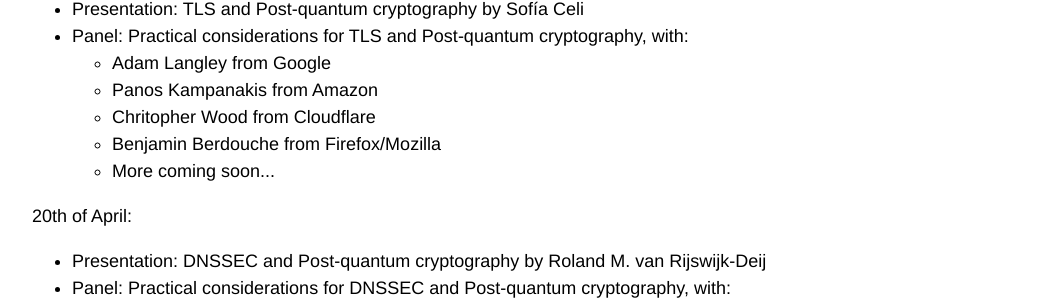
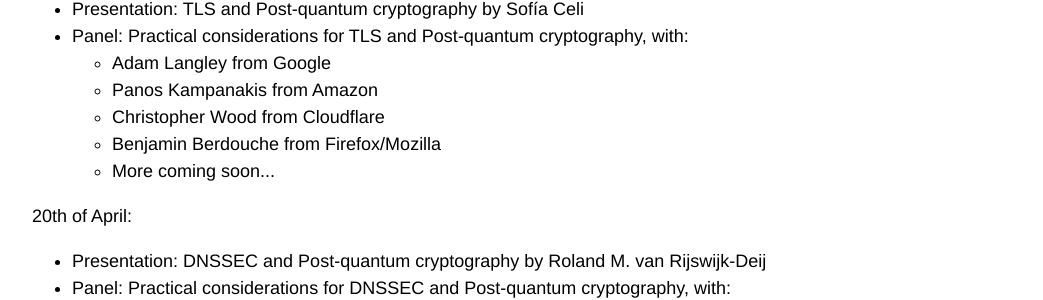
Before and after one commit to claucece/PQNet-Workshop, a Jekyll site: the page built from index.html, in a window 1280 px wide and 900 px high, scrolled down 1277 px. Shown: the part 153-453 px from the top of the window, without its empty margins (118-1161 px from the left). Built offline with Jekyll 4.4.1, drawn with Linux system fonts in a browser that asks for light colours.

Commit message:
Spelling

```diff
--- a/index.html
+++ b/index.html
@@ -2244,7 +2244,7 @@
         <ul>
 				  <li>Adam Langley from Google</li>
 				  <li>Panos Kampanakis from Amazon</li>
-				  <li>Chritopher Wood from Cloudflare</li>
+				  <li>Christopher Wood from Cloudflare</li>
 					<li>Benjamin Berdouche from Firefox/Mozilla</li>
 					<li>More coming soon...</li>
 				</ul>
```
